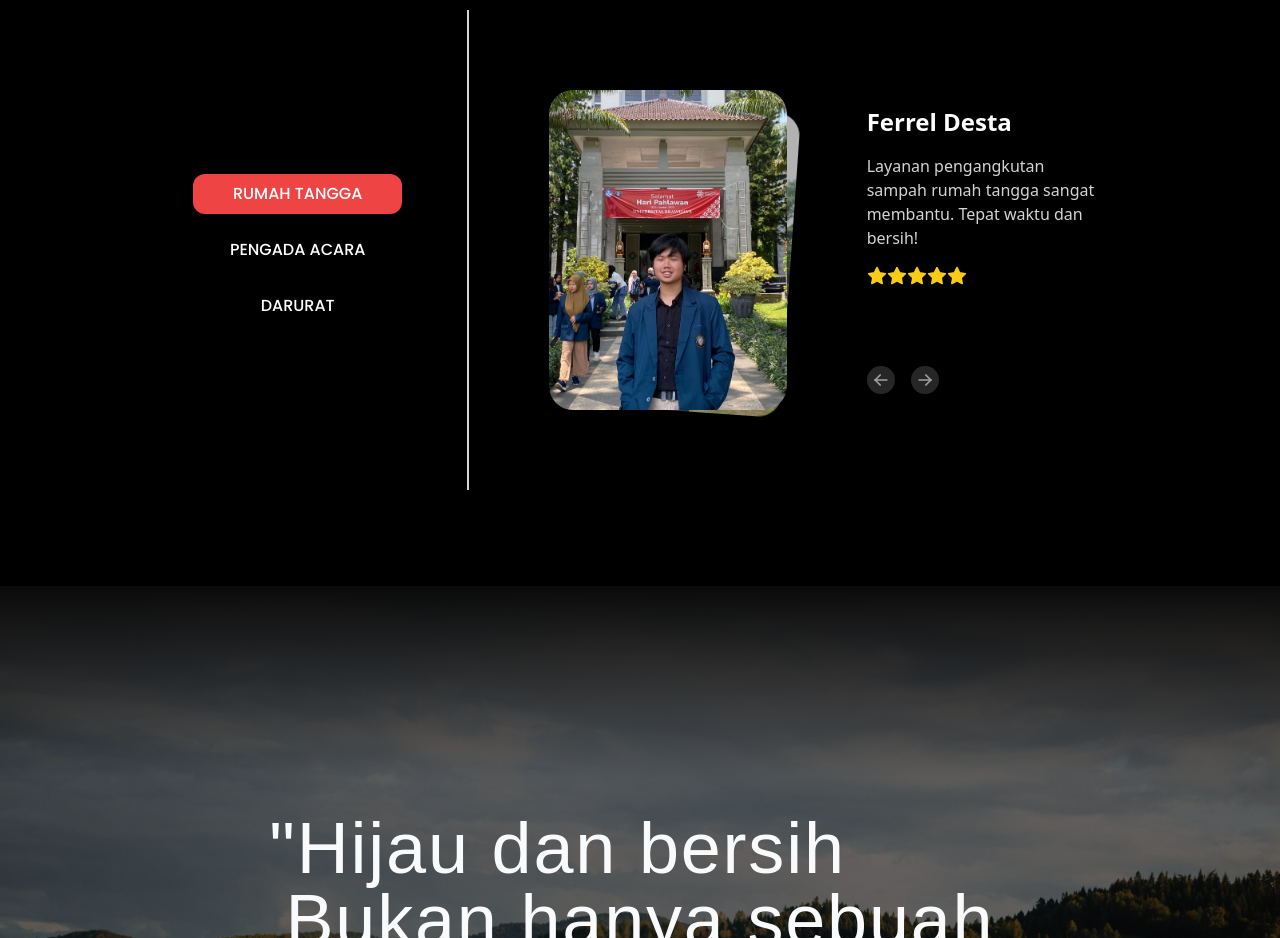
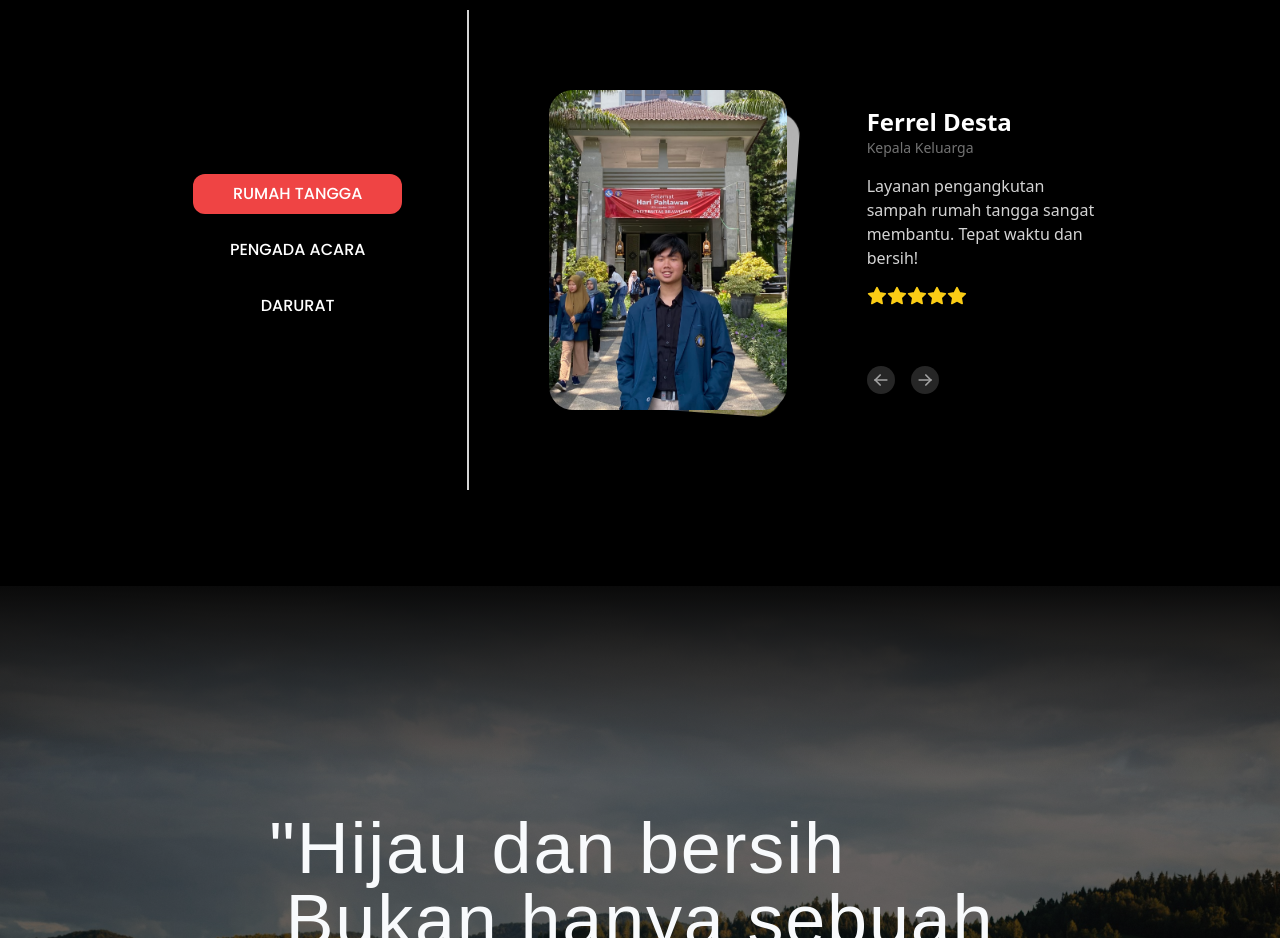
Before and after one commit to Xfhreall/waisely, a Next.js app: page / in a window 1280 px wide. Shown: the part 9360-10298 px from the top of the page. Built offline with nearby package versions, Linux system fonts and the light colour scheme; a web font is replaced by a local one.

Commit message:
fix: role types

```diff
--- a/src/components/ui/animated-testimonials.tsx
+++ b/src/components/ui/animated-testimonials.tsx
@@ -13,7 +13,7 @@ import { useEffect, useState } from "react";
 type Testimonial = {
   quote: string;
   name: string;
-  designation: string;
+  role: string;
   src: string | StaticImageData;
   rating: number;
 };
@@ -150,7 +150,7 @@ export const AnimatedTestimonials = ({
               {testimonials[active].name}
             </h3>
             <p className="text-sm text-gray-500 dark:text-neutral-500">
-              {testimonials[active].designation}
+              {testimonials[active].role}
             </p>
             <motion.p className="text-base text-gray-500 mt-4 dark:text-neutral-300">
               {testimonials[active].quote.split(" ").map((word, index) => (
```
